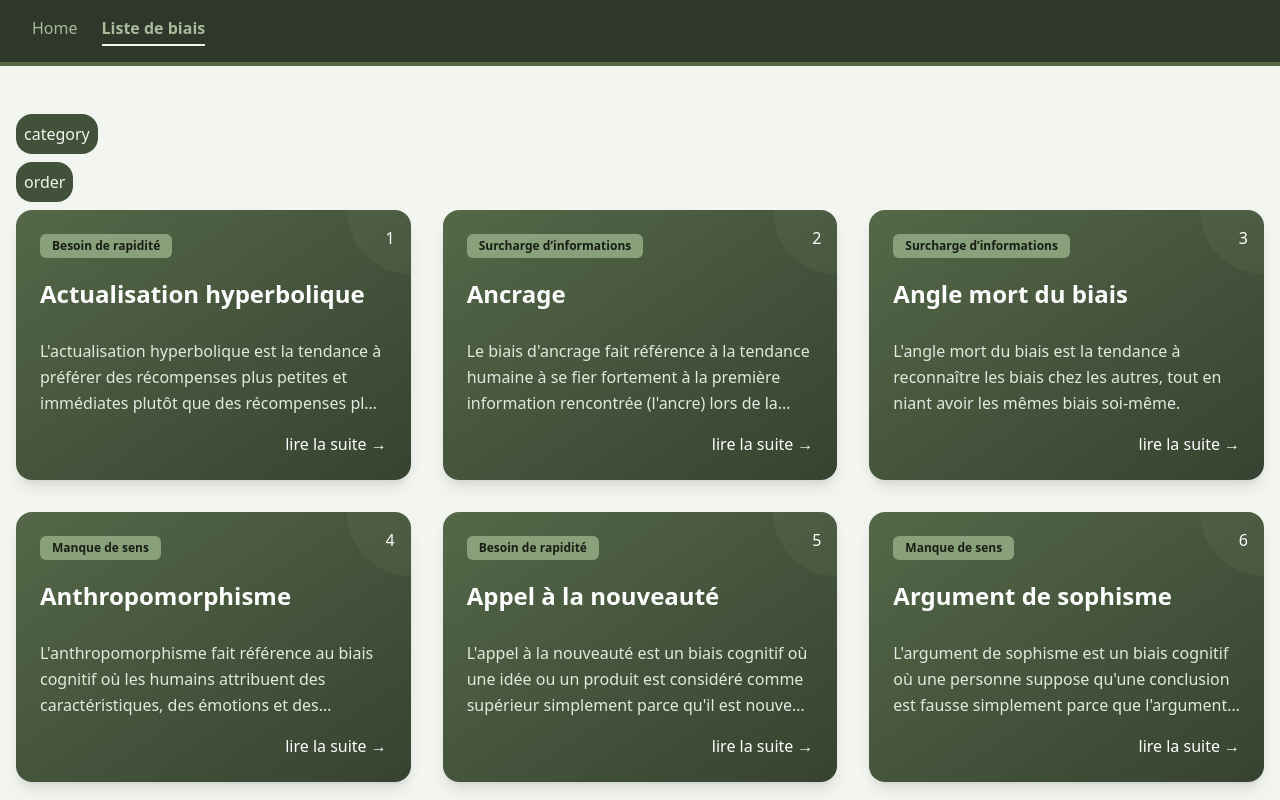
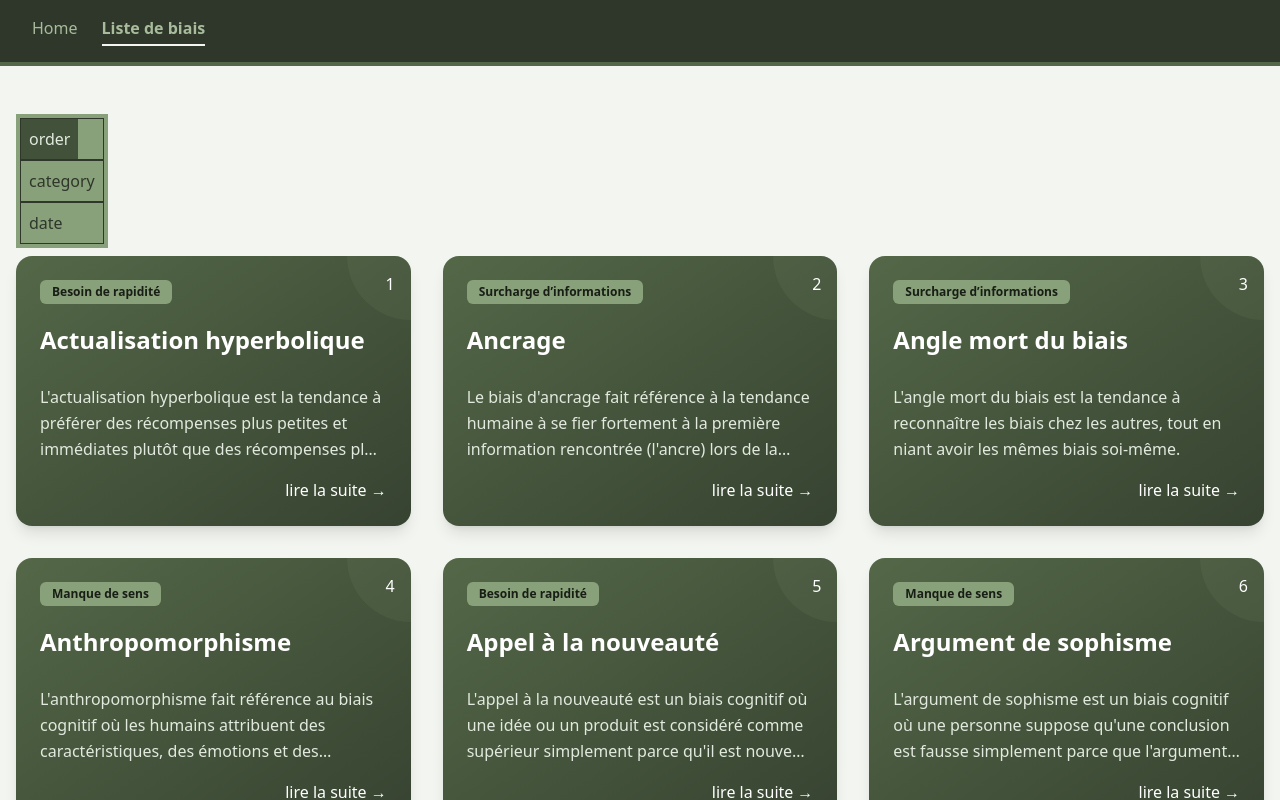
Before and after one commit to yassine-mahjoubi/biais-cognitifs, a Vue app: page /liste in a window 1280 px wide. Shown: the top 800 px of the page. Built offline with nearby package versions, Linux system fonts and the light colour scheme.

Commit message:
refactor: streamline MenuFilter component and update filter handling logic

```diff
--- a/src/components/UI/MenuFilter.vue
+++ b/src/components/UI/MenuFilter.vue
@@ -4,28 +4,25 @@ import type { Filter } from '@/type/Bias'
 import { storeToRefs } from 'pinia'
 const store = useBiasStore()
 const { typesSort } = storeToRefs(store)
-const handelFilter = (filter: Filter) => {
-  typesSort.value = filter
-}
+const filters = <Filter[]>['order', 'category', 'date']
+
+const updateFilter = (filter: Filter) => (typesSort.value = filter)
 </script>
 
 <template>
+  <div class="bg-heavy-metal-400 text-heavy-metal-900 p-1 inline-flex mb-2 ml-auto" role="group">
     <ul>
-    <li>
+      <li class="border" v-for="filter in filters" :key="filter">
         <button
-        @click="handelFilter('category')"
-        class="bg-heavy-metal-700 text-heavy-metal-50 rounded-2xl p-2 cursor-pointer mb-2"
+          @click="updateFilter(filter)"
+          class="p-2 cursor-pointer"
+          :class="typesSort === filter ? 'bg-heavy-metal-700 text-heavy-metal-100' : ''"
+          :aria-selected="typesSort === filter ? true : false"
+          :title="typesSort === filter ? 'Filter order selected' : ''"
         >
-        category
-      </button>
-    </li>
-    <li>
-      <button
-        @click="handelFilter('order')"
-        class="bg-heavy-metal-700 text-heavy-metal-50 rounded-2xl p-2 cursor-pointer mb-2"
-      >
-        order
+          {{ filter }}
         </button>
       </li>
     </ul>
+  </div>
 </template>
--- a/src/stores/bias.ts
+++ b/src/stores/bias.ts
@@ -79,7 +79,6 @@ export const useBiasStore = defineStore('bias', () => {
    * @returns
    */
   const sortedBiases = computed(() => {
-    console.log('from sotre: typesSort:', typesSort.value)
     const newSortedTable = [...biases.value]
     if (typesSort.value === 'category') {
       return newSortedTable.sort((a, b) => a.category_name.localeCompare(b.category_name))
```
Lines whose indentation alone changed are shown as unchanged.
